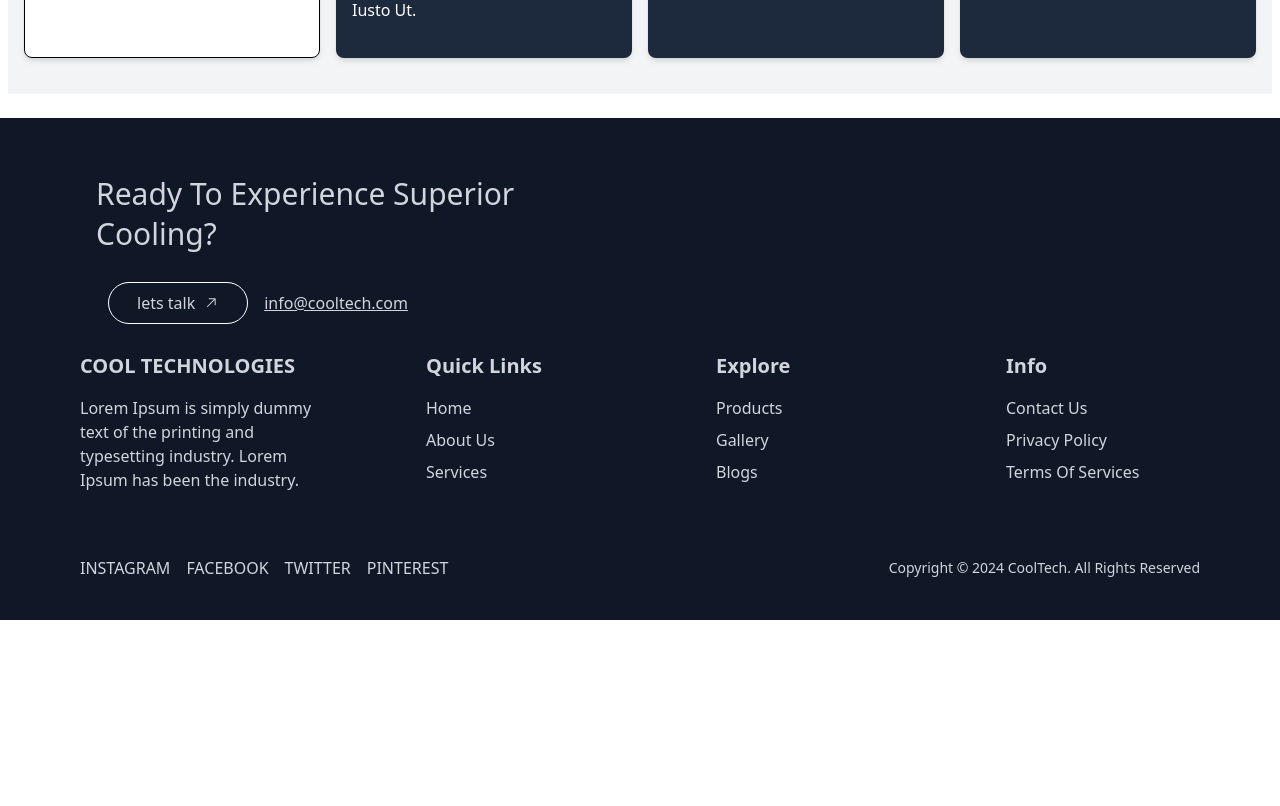
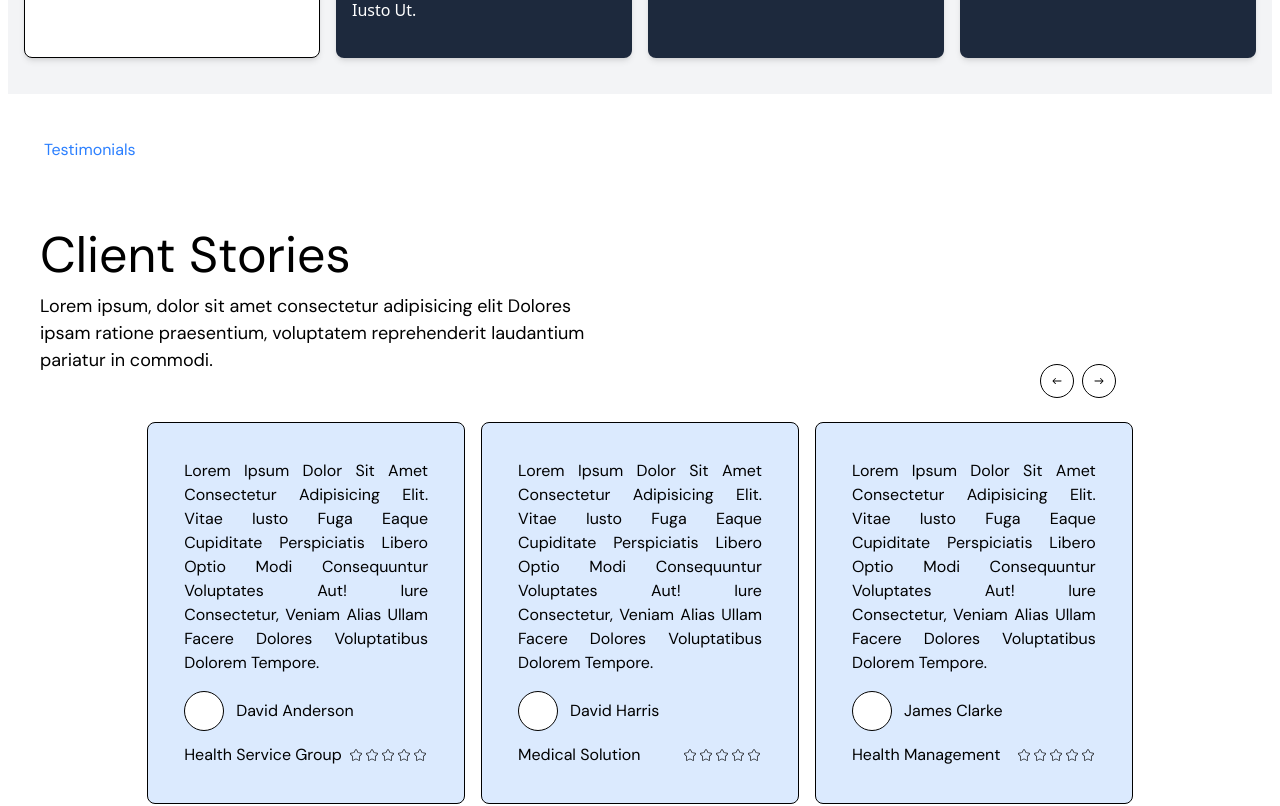
Before and after one commit to rahanyas/React-project, a React (Vite) app: page / in a window 1280 px wide. Shown: the part 1980-2786 px from the top of the page. Before the commit the page ends 2600 px from the top, so only its background shows below. Built offline with nearby package versions, Linux system fonts and the light colour scheme.

Commit message:
created testimonials section

```diff
--- a/src/Layout/MainLayout.jsx
+++ b/src/Layout/MainLayout.jsx
@@ -1,3 +1,6 @@
+
+// for to inlcude every components inside navabar and footer
+
 import Navbar from "../components/Navbar";
 import Footer from "../components/Footer";
 import { Outlet } from "react-router-dom";
--- a/src/Pages/Home.jsx
+++ b/src/Pages/Home.jsx
@@ -2,6 +2,7 @@ import HomeImg from '../assets/progbiz-img/img-1.png'
 import { GoArrowUpRight } from "react-icons/go";
 import Services from '../components/Services';
 import Achievments from '../components/Achievments';
+import Testimonials from '../components/Testimonials';
 
 const Home = () => {
   return (
@@ -25,6 +26,8 @@ const Home = () => {
       <Services />
 
       <Achievments />
+
+      <Testimonials />
     </div>
   )
 };
--- a/src/Pages/Products.jsx
+++ b/src/Pages/Products.jsx
@@ -1,4 +1,6 @@
+// imported product from utils/productimg to get  img and title  for product
 import { product } from "../utils/ProductImg";
+
 import { GoArrowUpRight } from "react-icons/go";
 
 const Products = () => {
@@ -6,7 +8,9 @@ const Products = () => {
     <div className="p-3">
          <h1 className="sansFont capitalize text-blue-500 md:mt-9 ml-9">our products</h1>
          <div className="p-3 mt-4 mx-3">
-      {/* product heading */}
+
+         {/* product heading */}
+
           <h1 className="sansFont capitalize text-[30px] md:text-[50px] mb-5">explore our top <br /> categories</h1>
 
           {/* decription */}
@@ -20,10 +24,13 @@ const Products = () => {
             // card container
         <div
         key={index}
-        className="p-3 rounded-lg transition-all duration-300 transform hover:scale-105 hover:shadow-lg hover:shadow-blue-500/30 cursor-pointer"
+        className="p-3 rounded-lg transition-all duration-300 transform hover:scale-105 hover:shadow-lg hover:shadow-blue-500/30 cursor-pointer h-fit"
       >
+        {/* card img */}
         <img src={item.img} alt="product-img" className="rounded" />
-        <h4 className="capitalize sansFont flex items-center gap-2 mt-3">
+
+        {/* card title */}
+        <h4 className="capitalize sansFont flex items-center gap-2 mt-3 whitespace-nowrap">
           {item.title} <GoArrowUpRight />
         </h4>
       </div>
--- a/src/components/Achievments.jsx
+++ b/src/components/Achievments.jsx
@@ -6,30 +6,35 @@ const Achievements = () => {
     <div className="mt-4 p-4 py-9 bg-gray-100">
       <div className="relative py-5 px-3">
         <h1 className="text-blue-500 font-semibold">Achievements</h1>
+        {/* heading */}
         <h1 className="text-3xl capitalize font-semibold md:mt-9 mt-4">
           Highlights of Our Journey
         </h1>
+
+        {/* pagination btn */}
         <div className="flex absolute right-4 top-2">
-          <button className="hidden md:block border rounded-full p-2 cursor-pointer">
+          <button className="hidden md:block border rounded-full p-2 cursor-pointer hover:bg-gray-300 transition ease-in duration-300">
             <IoIosArrowRoundBack />
           </button>
-          <button className="hidden md:block border rounded-full p-2 ml-2 cursor-pointer">
+          <button className="hidden md:block border rounded-full p-2 ml-2 cursor-pointer hover:bg-gray-300 transition ease-in duration-300 ">
             <IoIosArrowRoundForward />
           </button>
         </div>
       </div>
 
+       {/* card container */}
       <div className="grid grid-cols-1 md:grid-cols-2 lg:grid-cols-4 gap-4 justify-center md:mt-9 mt-6">
         {timelineData.map((item, index) => (
+          // card
           <div
             key={index}
-            className={`rounded-lg shadow-md p-4 md:py-9 ${
-              index === 0
-                ? "bg-white text-black border"
-                : "bg-slate-800 text-white"
+            className={`rounded-lg shadow-md p-4 md:py-9 transition-all duration-300 transform hover:scale-105 hover:shadow-xl hover:shadow-blue-500/30 cursor-pointer ${
+              index === 0 ? "bg-white text-black border" : "bg-slate-800 text-white"
             }`}
           >
-            <h2 className="text-xl font-semibold capitalize text-center mb-3">{item.title}</h2>
+            <h2 className="text-xl font-semibold capitalize text-center mb-3">
+              {item.title}
+            </h2>
             <p className="mt-2 capitalize text-justify">{item.description}</p>
           </div>
         ))}
--- a/src/components/Services.jsx
+++ b/src/components/Services.jsx
@@ -1,12 +1,15 @@
 import { GoArrowUpRight } from "react-icons/go";
+
+// imported card images and img title and lorem text
 import { imgText, lorem, serviceImg } from "../utils/serviceImgTxt";
 
 const Services = () => {
   return (
     <div className="mt-10 p-6 grid gap-8 lg:grid-cols-3">
-      {/* Left Section */}
+
       <div className="col-span-1">
         <h1 className="text-2xl md:text-4xl sansFont text-blue-500">Our Services</h1>
+        {/* headin */}
         <h2 className="text-xl md:text-2xl mt-2 sansFont text-gray-700">
           Professional Services Tailored for You
         </h2>
@@ -15,23 +18,27 @@ const Services = () => {
           sunt, iure ipsum dicta consequatur. Nihil, inventore atque velit
           repellendus harum corrupti quam voluptate laboriosam.
         </p>
+
+        {/* buttons */}
         <div className="flex flex-wrap gap-4 mt-6">
-          <button className="serviceBtn">
+          <button className="serviceBtn hover:bg-gray-300 transition ease-in duration-300">
             Installation Air Condition <GoArrowUpRight />
           </button>
-          <button className="serviceBtn">
+          <button className="serviceBtn hover:bg-gray-300 transition ease-in duration-300">
             Maintenance <GoArrowUpRight />
           </button>
         </div>
       </div>
 
-      {/* Right Section */}
+      {/* container for card */}
       <div className="col-span-2 grid md:grid-cols-2 gap-6">
         {imgText.map((item, index) => (
+          // card
           <div
             key={index}
             className="flex items-start gap-4 bg-white shadow-lg rounded-lg overflow-hidden p-4 transition-transform transform hover:scale-105 hover:shadow-2xl ease-in duration-300 cursor-pointer"
           >
+            {/* card img */}
             <img
               src={serviceImg[index]}
               alt="service-img"
--- /dev/null
+++ b/src/components/Testimonials.jsx
@@ -0,0 +1,92 @@
+import { IoIosArrowRoundBack, IoIosArrowRoundForward } from "react-icons/io";
+import { CiStar } from "react-icons/ci";
+
+const Testimonials = () => {
+  return (
+    <div className="pt-5 p-4">
+      <h1 className="sansFont capitalize text-blue-500 mb-5 ml-5 mt-6">testimonials</h1>
+      <div className="relative  p-4 py-9">
+        <h1 className="sansFont text-[50px] md:text-[50px] capitalize">client stories</h1>
+
+        {/* device property for breaking accrding to devices */}
+        <p className="sansFont text-[18px] max-w-xs sm:max-w-md md:max-w-lg lg:max-w-xl">Lorem ipsum, dolor sit amet consectetur adipisicing elit Dolores ipsam ratione praesentium, voluptatem  reprehenderit laudantium pariatur in commodi.</p>
+
+        {/* pagination btn div */}
+        <div className="flex absolute md:right-16 lg:right-[140px] bottom-3">
+
+          {/* pagination btn */}
+          <button className="hidden md:block border rounded-full p-2 cursor-pointer hover:bg-gray-300 transition ease-in duration-300">
+            <IoIosArrowRoundBack />
+          </button>
+          <button className="hidden md:block border rounded-full p-2 ml-2 cursor-pointer hover:bg-gray-300 transition ease-in duration-300 ">
+            <IoIosArrowRoundForward />
+          </button>
+        </div>
+      </div>
+
+      {/* review container */}
+      <div className="grid grid-cols-1 md:grid-cols-3 w-[80%] mx-auto m-3 gap-4">
+
+        {/* card 1 */}
+         <div className="border p-9 rounded-lg bg-blue-100">
+           <p className="sansFont text-justify capitalize">Lorem ipsum dolor sit amet consectetur adipisicing elit. Vitae iusto fuga eaque cupiditate perspiciatis libero optio modi consequuntur voluptates aut! Iure consectetur, veniam alias ullam facere dolores voluptatibus dolorem tempore.</p>
+           <div className="flex items-center gap-3 mt-4">
+           <div className="w-[40px] h-[40px] border rounded-full bg-white"></div>
+            <h4 className="capitalize sansFont">david anderson</h4>
+           </div>
+           <div className="flex items-center justify-between mt-3">
+            <h5 className="sansFont capitalize">health service group</h5>
+            <div className="flex">
+            <CiStar/>
+            <CiStar/>
+            <CiStar/>
+            <CiStar/>
+            <CiStar/>
+            </div>
+           </div>
+         </div>
+
+         {/* card 2 */}
+         <div className="border p-9 rounded-lg bg-blue-100">
+           <p className="sansFont text-justify capitalize">Lorem ipsum dolor sit amet consectetur adipisicing elit. Vitae iusto fuga eaque cupiditate perspiciatis libero optio modi consequuntur voluptates aut! Iure consectetur, veniam alias ullam facere dolores voluptatibus dolorem tempore.</p>
+           <div className="flex items-center gap-3 mt-4">
+           <div className="w-[40px] h-[40px] border rounded-full bg-white"></div>
+            <h4 className="capitalize sansFont">david harris</h4>
+           </div>
+           <div className="flex items-center justify-between mt-3">
+            <h5 className="sansFont capitalize">medical solution</h5>
+            <div className="flex">
+            <CiStar/>
+            <CiStar/>
+            <CiStar/>
+            <CiStar/>
+            <CiStar/>
+            </div>
+           </div>
+         </div>
+
+         {/* card 3 */}
+         <div className="border p-9 rounded-lg bg-blue-100">
+           <p className="sansFont text-justify capitalize">Lorem ipsum dolor sit amet consectetur adipisicing elit. Vitae iusto fuga eaque cupiditate perspiciatis libero optio modi consequuntur voluptates aut! Iure consectetur, veniam alias ullam facere dolores voluptatibus dolorem tempore.</p>
+           <div className="flex items-center gap-3 mt-4">
+           <div className="w-[40px] h-[40px] border rounded-full bg-white"></div>
+            <h4 className="capitalize sansFont">james clarke</h4>
+           </div>
+           <div className="flex items-center justify-between mt-3">
+            <h5 className="sansFont capitalize">health management</h5>
+            <div className="flex">
+            <CiStar/>
+            <CiStar/>
+            <CiStar/>
+            <CiStar/>
+            <CiStar/>
+            </div>
+           </div>
+         </div>
+      </div>
+
+    </div>
+  )
+};
+
+export default Testimonials
--- a/src/utils/FooterItems.js
+++ b/src/utils/FooterItems.js
@@ -11,4 +11,6 @@ export const footerItems = [
     title : 'info',
     item : ['contact us', 'privacy policy', 'terms of services']
   }
-]
+];
+
+// exportd this into footer components
--- a/src/utils/serviceImgTxt.js
+++ b/src/utils/serviceImgTxt.js
@@ -18,3 +18,5 @@ export const serviceImg = [
    img3,
    img4
 ]
+
+// exported this into service component
```
